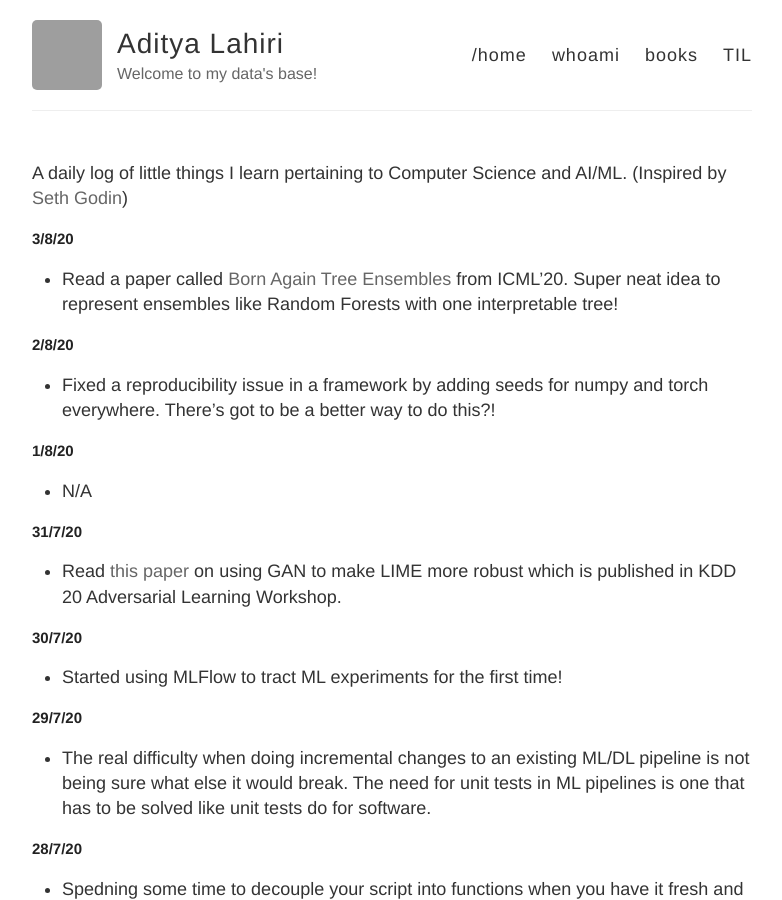
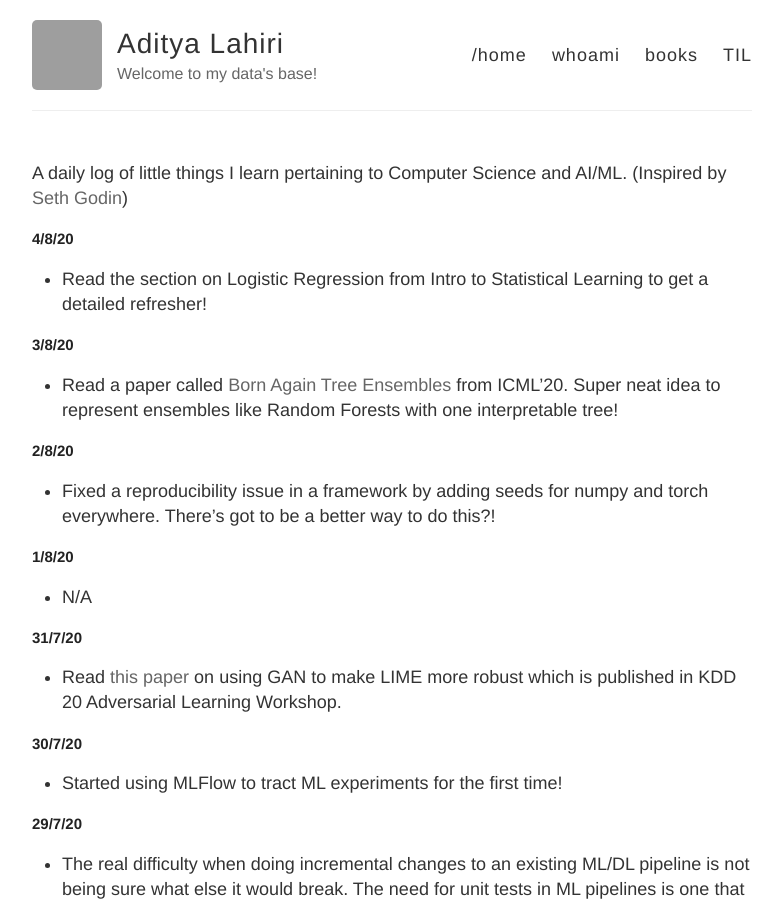
Before and after one commit to adityalahiri/adityalahiri.github.io, a Jekyll site: the page built from TIL.md, in a window 1280 px wide and 900 px high. Shown: the whole window, without its empty margins (248-1030 px from the left). Built offline with Jekyll 4.4.1, drawn with Linux system fonts in a browser that asks for light colours; our own code applies the rules of GitHub Pages for plain Markdown files; grey boxes are pictures that could not be loaded.

Commit message:
Update for 4/8/20

```diff
--- a/TIL.md
+++ b/TIL.md
@@ -1,5 +1,9 @@
 A daily log of little things I learn pertaining to Computer Science and AI/ML.
 (Inspired by [Seth Godin](https://seths.blog/))
+
+## 4/8/20
+
+* Read the section on Logistic Regression from Intro to Statistical Learning to get a detailed refresher!
 
 ## 3/8/20
 
```
